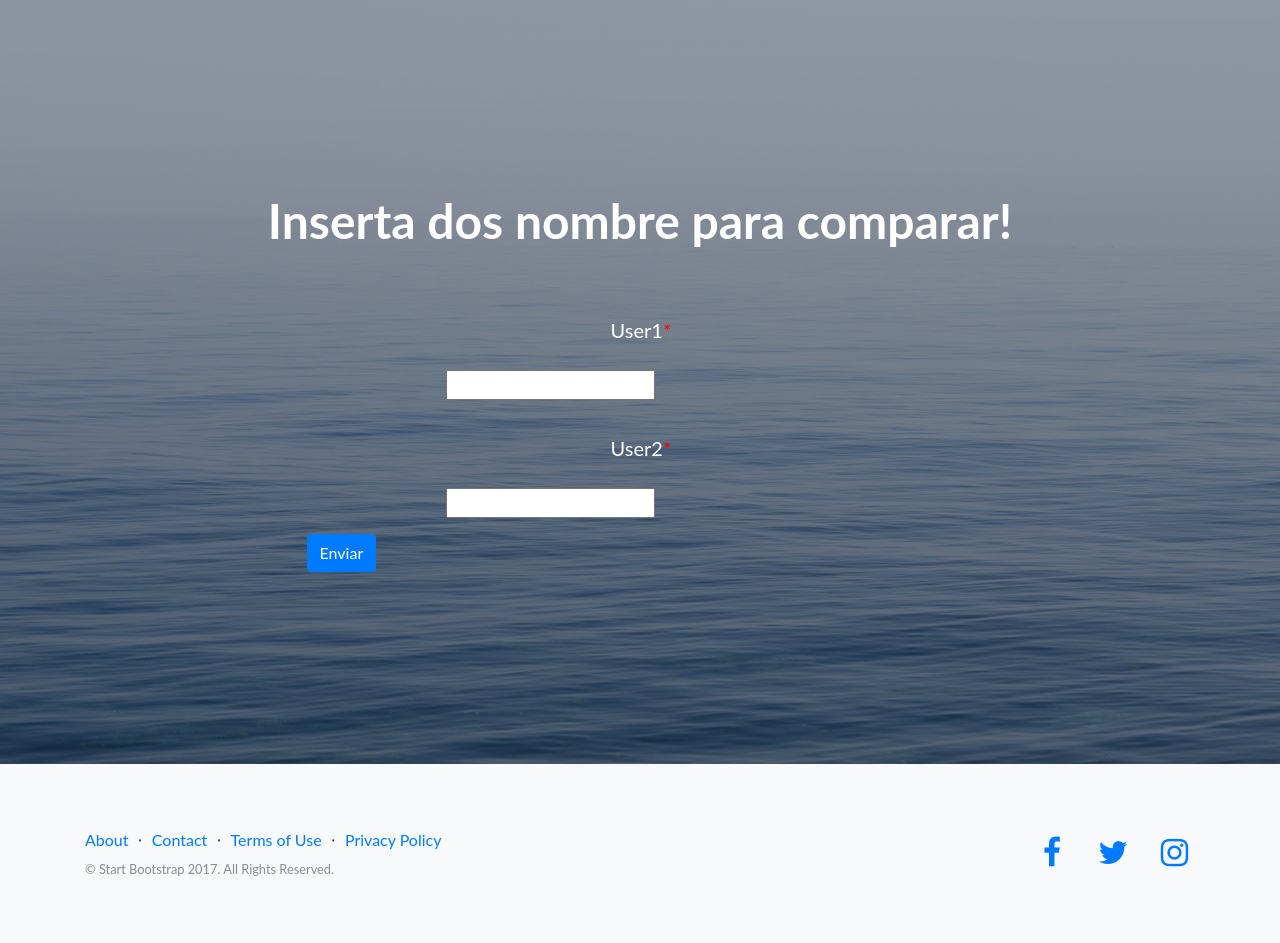
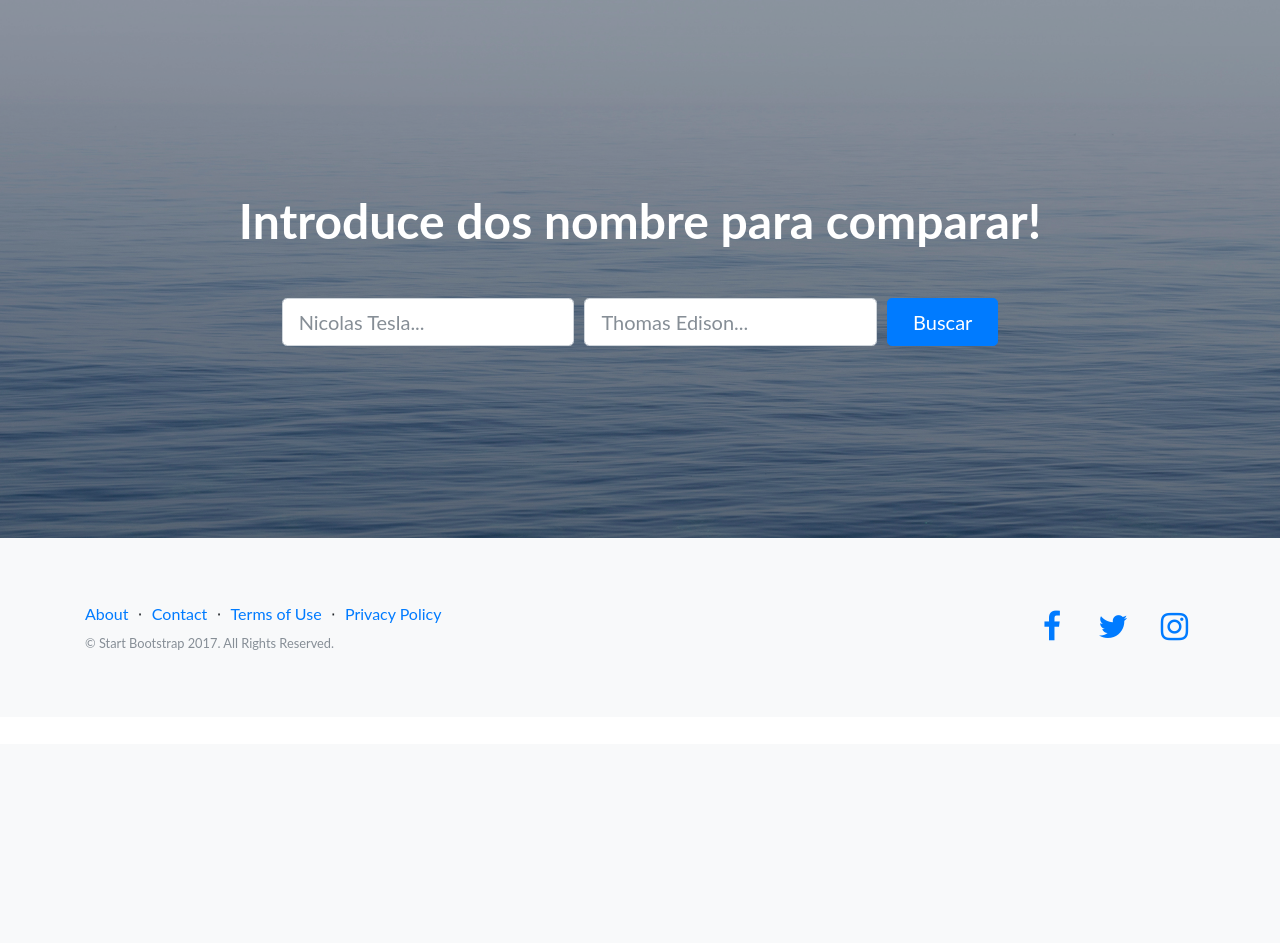
Before and after one commit to DaniilDigtyar/HackEPS2017, a Django app: page / in a window 1280 px wide. Shown: the part 56-999 px from the top of the page. After the commit the page ends 706 px from the top, so only its background shows below. Run offline with Django 3.2, Linux system fonts and the light colour scheme; some libraries are stand-ins or nearby versions.

Commit message:
Style changed

```diff
--- a/crawler/forms.py
+++ b/crawler/forms.py
@@ -4,8 +4,18 @@ class SearchUser(forms.Form):
     name1 = forms.CharField(
         label='Username1',
         error_messages={'required': 'Introdueix un usuari'},
+        widget=forms.TextInput(
+        	attrs={
+        		'class':'form-control form-control-lg',
+        		'placeholder':'Nicolas Tesla...'}
+        )
     )
     name2 = forms.CharField(
         label='Username2',
         error_messages={'required': 'Introdueix un usuari'},
+         widget=forms.TextInput(
+        	attrs={
+        		'class':'form-control form-control-lg',
+        		'placeholder':'Thomas Edison...'}
+        )
     )
--- a/crawler/templates/crawler/inici.html
+++ b/crawler/templates/crawler/inici.html
@@ -41,27 +41,23 @@
       <div class="container-fluid">
         <div class="row">
           <div class="col-xl-9 mx-auto">
-            <h1 class="mb-5">Inserta dos nombre para comparar!</h1>
+            <h1 class="mb-5">Introduce dos nombre para comparar!</h1>
           </div>
           <div class="col-md-10 col-lg-8 col-xl-7 mx-auto">
             <form method="POST" class="post-form">
               {% csrf_token %}
-              <div class="form-group">
-                <label for="name" style="font-size: 20px; margin:10px;" class="col-sm-9 col-form-label mr-2">User1<label style="color:red;">*</label></label>
-                <div class="col-sm-9">
+
+              <div class="form-row">
+                <div class="col-5">
                   {{SearchUser.name1}}
                 </div>
-              </div>
-              <div class="form-group">
-                <label for="name" style="font-size: 20px; margin:10px;" class="col-sm-9 col-form-label mr-2">User2<label style="color:red;">*</label></label>
-                <div class="col-sm-9">
+                <div class="col-5">
                   {{SearchUser.name2}}
                 </div>
+                <div class="col-2">
+                  <button type="submit" class="btn btn-block btn-lg btn-primary">Buscar</button>
+                </div>
               </div>
-                <div class="col-2">
-                  <button type="submit" value="Submit" class="btn btn-primary">Enviar</button>
-                </div>
-
             </form>
           </div>
           </div>
```
